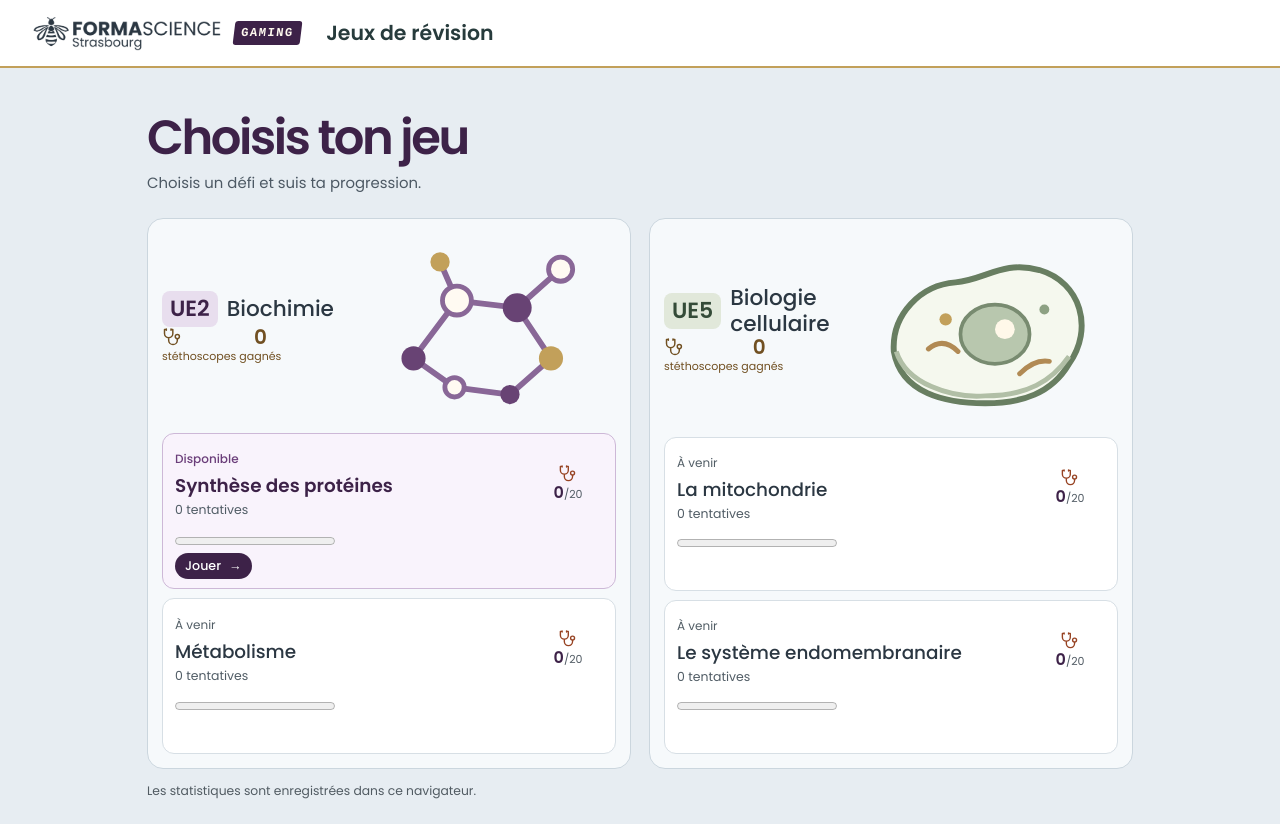
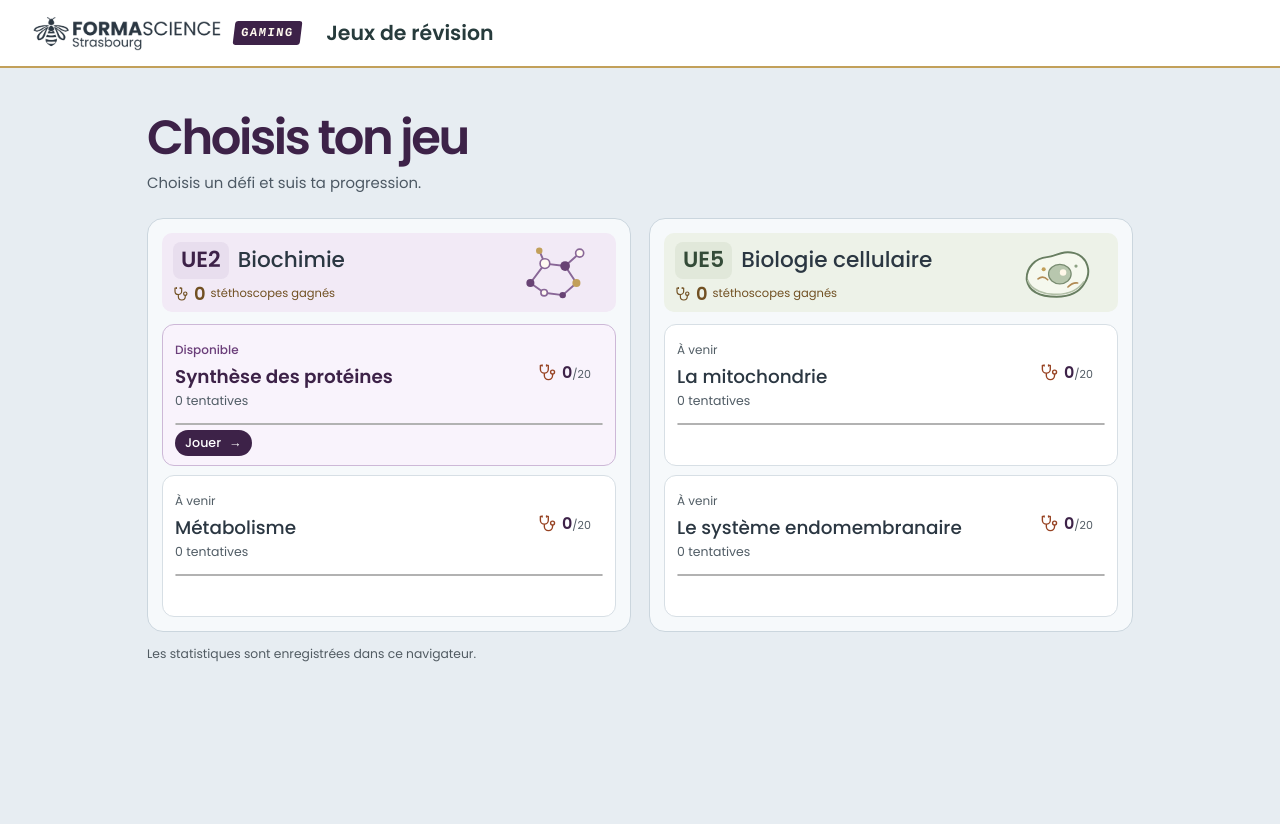
Before and after one commit to formascience-code/gaming, a Next.js app: page / in a window 1280 px wide. After the commit the page ends 800 px from the top, so only its background shows below. Built offline with nearby package versions, Linux system fonts and the light colour scheme.

Commit message:
Introduire les illustrations et retirer les anneaux de score

```diff
--- a/app/games.module.css
+++ b/app/games.module.css
@@ -23,11 +23,8 @@
 .details h4 { margin:4px 0; font-size:clamp(1rem,2vw,1.15rem); line-height:1.25; font-weight:500; }
 .activeCard h4 { color:var(--plum); font-weight:600; }
 .attempts { color:#505c65; font-size:.78rem; margin:0; }
-.score { position:relative; display:grid; place-items:center; width:70px; aspect-ratio:1; color:var(--plum); }
-.score>svg { position:absolute; inset:0; width:100%; height:100%; fill:none; stroke-width:3; }
-.track { stroke:#e8eaee; }
-.fill { stroke:#ae7d33; stroke-linecap:round; }
-.score>span { display:grid; justify-items:center; gap:2px; line-height:1; font-size:1rem; font-weight:600; font-variant-numeric:tabular-nums; }
+.score { color:var(--plum); justify-self:end; min-width:65px; }
+.score>span { display:flex; align-items:center; gap:5px; line-height:1; font-size:1rem; font-weight:600; font-variant-numeric:tabular-nums; }
 .score span svg { color:#974323; }
 .score small { font-size:.69rem; font-weight:400; color:#515b64; }
 .play { display:inline-flex; align-self:end; justify-self:start; align-items:center; gap:8px; border-radius:100px; padding:4px 10px; background:var(--plum); color:#fff; font-size:.79rem; font-weight:500; text-decoration:none; }
@@ -37,3 +34,14 @@
 .storage { color:#515b62; font-size:.77rem; margin:13px 0 0; }
 @media(max-width:730px) { .units { grid-template-columns:1fr; gap:12px; } }
 @media(prefers-reduced-motion:reduce) { .activeCard { transition:none; } .activeCard:hover,.activeCard:focus-within { transform:none; } }
+
+.unitHeader { min-height:76px; padding:8px 11px; border-radius:10px; background:#f2eaf6; }
+.unitBox:nth-child(2) .unitHeader { background:#edf2e8; }
+.unitHeading { min-width:0; }
+.unitHeader h3 { flex-wrap:wrap; row-gap:3px; }
+.unitTotal { display:flex; min-width:0; margin-top:6px; }
+.unitTotal span { margin:0; font-size:.72rem; }
+.unitTotal strong { font-size:1.12rem; }
+.unitTotal svg { width:16px; height:16px; }
+.emblem { width:clamp(65px,10vw,104px); height:63px; flex:none; }
+.progress { grid-column:1/-1; width:100%; height:4px; accent-color:#a77733; }
```
